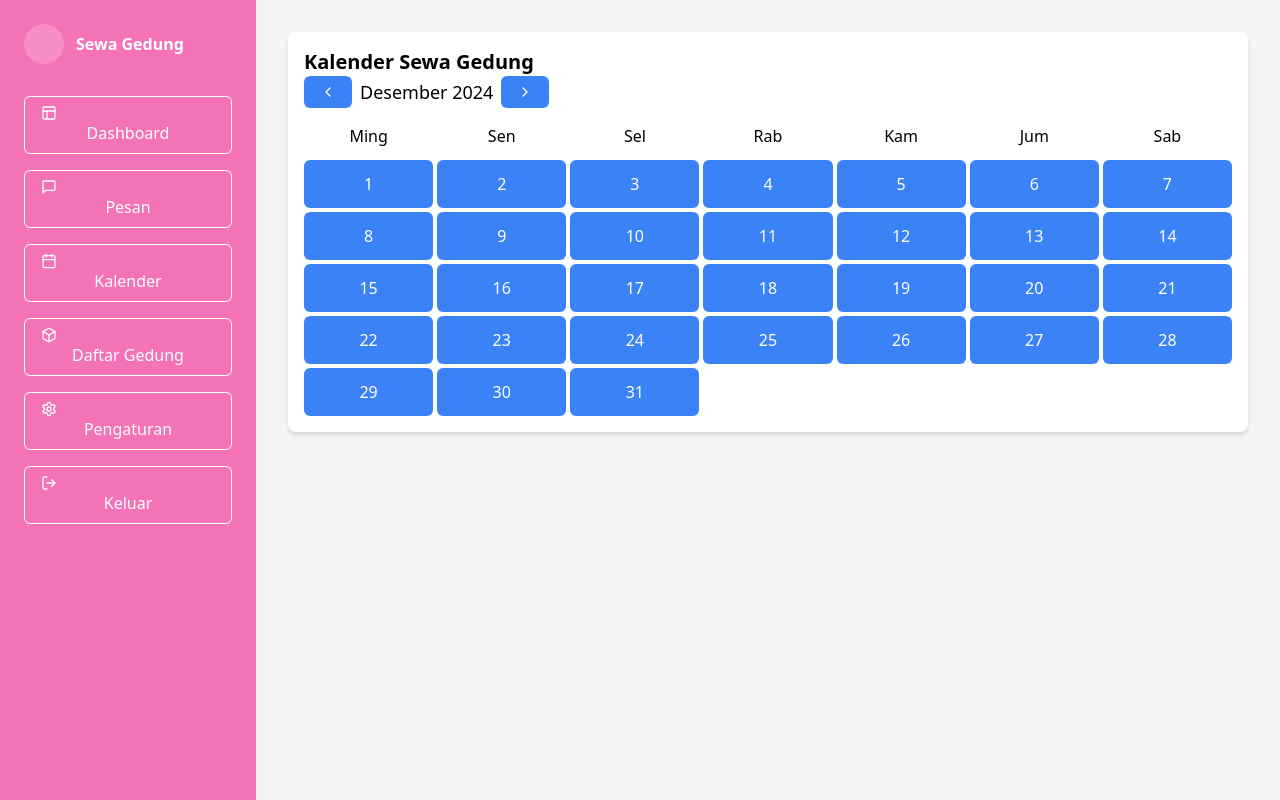
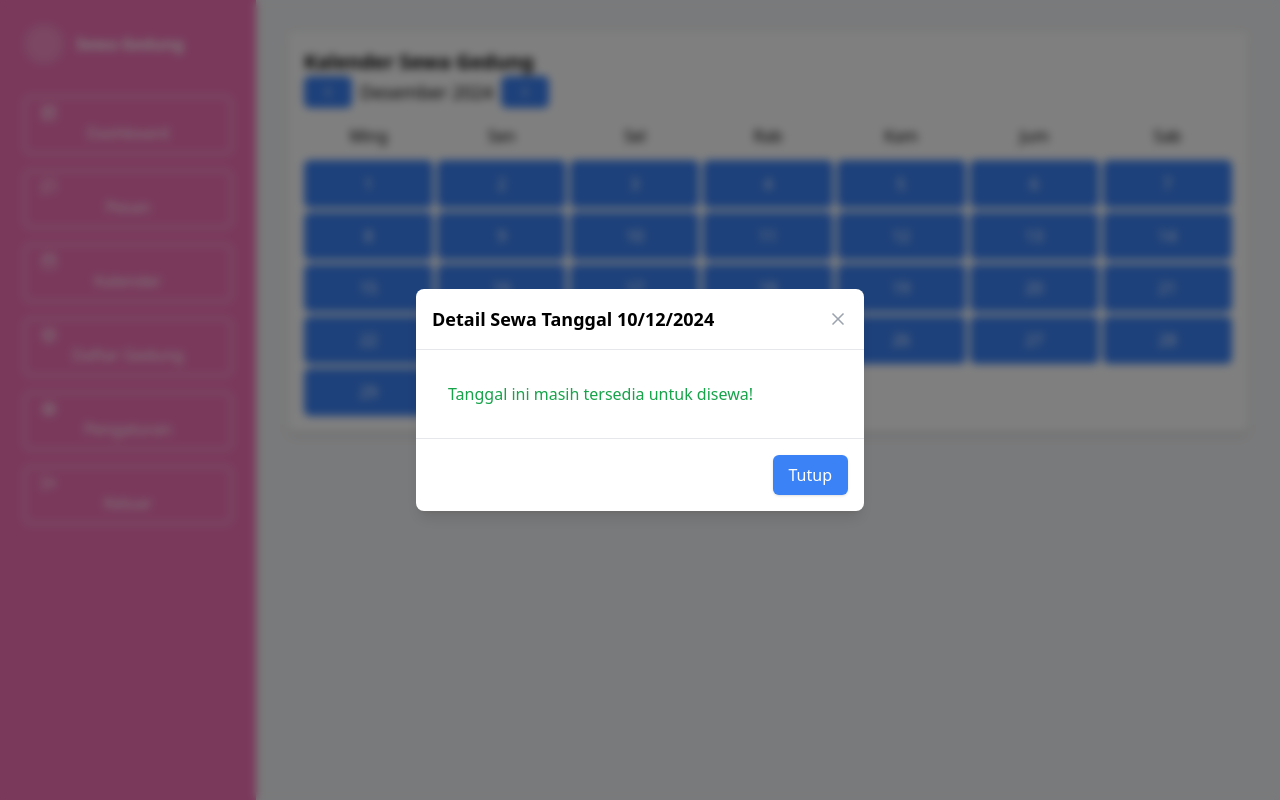
Before and after one commit to lzrada/ProjectUadApi-eventManagement, a Next.js app: page /dashboard in a window 1280 px wide. Both pictures are taken after a click on the button "10". Built offline with nearby package versions, Linux system fonts and the light colour scheme.

Commit message:
dashboard beta

```diff
--- a/package.json
+++ b/package.json
@@ -20,7 +20,9 @@
     "react-dom": "^18.3.1"
   },
   "devDependencies": {
+    "@types/react": "18.3.13",
     "postcss": "^8",
-    "tailwindcss": "^3.4.1"
+    "tailwindcss": "^3.4.1",
+    "typescript": "5.7.2"
   }
 }
--- a/src/app/dashboard/components/dashboardsewagedung.js
+++ b/src/app/dashboard/components/dashboardsewagedung.js
@@ -1,43 +1,37 @@
 "use client";
 
-import React, { useState } from 'react';
-import { Card, CardHeader, CardTitle, CardContent } from './ui/card';
-import { Button } from './ui/button';
-import {
-  Calendar,
-  ChevronLeft,
-  ChevronRight,
-  LogOut,
-  Settings,
-  Calendar as CalendarIcon,
-  MessageSquare,
-  Layout,
-  Box
-} from 'lucide-react';
+import React, { useState } from "react";
+import { Card, CardHeader, CardTitle, CardContent } from "./ui/card";
+import { Button } from "./ui/button";
+import { Modal } from "./ui/Modal"; // Pastikan Anda memiliki komponen modal ini
+import { Calendar, ChevronLeft, ChevronRight, LogOut, Settings, Calendar as CalendarIcon, MessageSquare, Layout, Box } from "lucide-react";
 
 const DashboardSewaGedung = () => {
   const [bulanIni, setBulanIni] = useState(new Date());
+  const [modalInfo, setModalInfo] = useState({ open: false, tanggal: null });
 
-  // Data contoh gedung yang sudah disewa
   const tanggalTersewa = [
     {
       tanggal: "2024-12-10",
       namaPenyewa: "PT. ABC",
       durasi: 1,
-      harga: 5000000
+      harga: 5000000,
+      jamTersewa: ["09:00", "13:00"],
     },
     {
       tanggal: "2024-12-15",
       namaPenyewa: "PT. XYZ",
       durasi: 2,
-      harga: 10000000
+      harga: 10000000,
+      jamTersewa: ["10:00", "14:00", "16:00"],
     },
     {
       tanggal: "2024-12-20",
       namaPenyewa: "CV. DEF",
       durasi: 1,
-      harga: 5000000
-    }
+      harga: 5000000,
+      jamTersewa: ["08:00", "12:00"],
+    },
   ];
 
   const jumlahHariDalamBulan = (tanggal) => {
@@ -49,28 +43,17 @@ const DashboardSewaGedung = () => {
   };
 
   const sudahDisewa = (tanggal) => {
-  const tanggalString = tanggal.toLocaleDateString('id-ID', { year: 'numeric', month: '2-digit', day: '2-digit' });
-  return tanggalTersewa.some(sewa => sewa.tanggal === tanggalString);
-};
+    const tanggalString = tanggal.toLocaleDateString("id-ID", { year: "numeric", month: "2-digit", day: "2-digit" });
+    return tanggalTersewa.some((sewa) => sewa.tanggal === tanggalString);
+  };
 
-const getInfoSewa = (tanggal) => {
-  const tanggalString = tanggal.toLocaleDateString('id-ID', { year: 'numeric', month: '2-digit', day: '2-digit' });
-  return tanggalTersewa.find(sewa => sewa.tanggal === tanggalString);
-};
-
+  const getInfoSewa = (tanggal) => {
+    const tanggalString = tanggal.toLocaleDateString("id-ID", { year: "numeric", month: "2-digit", day: "2-digit" });
+    return tanggalTersewa.find((sewa) => sewa.tanggal === tanggalString);
+  };
 
   const handleKlikTanggal = (tanggal) => {
-    const infoSewa = getInfoSewa(tanggal);
-    if (infoSewa) {
-      alert(`
-        Tanggal: ${infoSewa.tanggal}
-        Penyewa: ${infoSewa.namaPenyewa}
-        Durasi: ${infoSewa.durasi} hari
-        Harga: Rp ${infoSewa.harga.toLocaleString('id-ID')}
-      `);
-    } else {
-      alert(`Tanggal ${tanggal.toLocaleDateString('id-ID')} tersedia untuk disewa`);
-    }
+    setModalInfo({ open: true, tanggal });
   };
 
   const bulanBerikutnya = () => {
@@ -82,12 +65,12 @@ const getInfoSewa = (tanggal) => {
   };
 
   const menuItems = [
-    { icon: Layout, text: 'Dashboard' },
-    { icon: MessageSquare, text: 'Pesan' },
-    { icon: CalendarIcon, text: 'Kalender' },
-    { icon: Box, text: 'Daftar Gedung' },
-    { icon: Settings, text: 'Pengaturan' },
-    { icon: LogOut, text: 'Keluar' }
+    { icon: Layout, text: "Dashboard" },
+    { icon: MessageSquare, text: "Pesan" },
+    { icon: CalendarIcon, text: "Kalender" },
+    { icon: Box, text: "Daftar Gedung" },
+    { icon: Settings, text: "Pengaturan" },
+    { icon: LogOut, text: "Keluar" },
   ];
 
   return (
@@ -101,11 +84,7 @@ const getInfoSewa = (tanggal) => {
 
         <nav className="space-y-4">
           {menuItems.map((item, index) => (
-            <Button
-              key={index}
-              variant="ghost"
-              className="w-full justify-start text-white hover:bg-pink-500"
-            >
+            <Button key={index} variant="ghost" className="w-full justify-start text-white hover:bg-pink-500">
               <item.icon className="mr-2 h-4 w-4" />
               {item.text}
             </Button>
@@ -122,9 +101,7 @@ const getInfoSewa = (tanggal) => {
               <Button variant="outline" size="icon" onClick={bulanSebelumnya}>
                 <ChevronLeft className="h-4 w-4" />
               </Button>
-              <span className="font-medium">
-                {bulanIni.toLocaleDateString('id-ID', { month: 'long', year: 'numeric' })}
-              </span>
+              <span className="font-medium">{bulanIni.toLocaleDateString("id-ID", { month: "long", year: "numeric" })}</span>
               <Button variant="outline" size="icon" onClick={bulanBerikutnya}>
                 <ChevronRight className="h-4 w-4" />
               </Button>
@@ -132,7 +109,7 @@ const getInfoSewa = (tanggal) => {
           </CardHeader>
           <CardContent>
             <div className="grid grid-cols-7 gap-1">
-              {['Ming', 'Sen', 'Sel', 'Rab', 'Kam', 'Jum', 'Sab'].map((hari) => (
+              {["Ming", "Sen", "Sel", "Rab", "Kam", "Jum", "Sab"].map((hari) => (
                 <div key={hari} className="text-center font-medium p-2">
                   {hari}
                 </div>
@@ -147,17 +124,7 @@ const getInfoSewa = (tanggal) => {
                 const tersewa = sudahDisewa(tanggal);
 
                 return (
-                  <Button
-                    key={index}
-                    variant="outline"
-                    className={`h-12 ${
-                      tersewa
-                        ? 'bg-gray-200 hover:bg-gray-300 cursor-not-allowed'
-                        : 'bg-blue-100 hover:bg-blue-200'
-                    }`}
-                    disabled={tersewa}
-                    onClick={() => handleKlikTanggal(tanggal)}
-                  >
+                  <Button key={index} variant="outline" className={`h-12 ${tersewa ? "bg-gray-200 hover:bg-gray-300 cursor-not-allowed" : "bg-blue-100 hover:bg-blue-200"}`} disabled={tersewa} onClick={() => handleKlikTanggal(tanggal)}>
                     {index + 1}
                   </Button>
                 );
@@ -166,6 +133,26 @@ const getInfoSewa = (tanggal) => {
           </CardContent>
         </Card>
       </div>
+
+      {/* Modal */}
+      {modalInfo.open && (
+        <Modal title={`Detail Sewa Tanggal ${modalInfo.tanggal?.toLocaleDateString("id-ID")}`} onClose={() => setModalInfo({ open: false, tanggal: null })}>
+          <div className="p-4">
+            {sudahDisewa(modalInfo.tanggal) ? (
+              <div>
+                <p className="text-lg font-medium mb-4">Jam yang sudah tersewa:</p>
+                <ul className="list-disc pl-6">
+                  {getInfoSewa(modalInfo.tanggal).jamTersewa.map((jam, index) => (
+                    <li key={index}>{jam}</li>
+                  ))}
+                </ul>
+              </div>
+            ) : (
+              <p className="text-green-600 font-medium">Tanggal ini masih tersedia untuk disewa!</p>
+            )}
+          </div>
+        </Modal>
+      )}
     </div>
   );
 };
--- /dev/null
+++ b/src/app/dashboard/components/ui/Modal.js
@@ -0,0 +1,27 @@
+import React from "react";
+import { X } from "lucide-react";
+
+export const Modal = ({ title, children, onClose }) => {
+  return (
+    <div className="fixed inset-0 z-50 flex items-center justify-center bg-black/50 backdrop-blur-sm">
+      <div className="bg-white rounded-lg shadow-lg w-11/12 max-w-md">
+        {/* Header */}
+        <div className="flex items-center justify-between p-4 border-b border-gray-200">
+          <h2 className="text-lg font-semibold">{title}</h2>
+          <button onClick={onClose} className="text-gray-400 hover:text-gray-600 transition">
+            <X className="h-5 w-5" />
+          </button>
+        </div>
+        {/* Content */}
+        <div className="p-4">{children}</div>
+        {/* Footer */}
+        <div className="flex justify-end p-4 border-t border-gray-200">
+          <button onClick={onClose} className="px-4 py-2 bg-blue-500 text-white rounded-md shadow hover:bg-blue-600 transition">
+            Tutup
+          </button>
+        </div>
+      </div>
+    </div>
+  );
+};
+export default Modal;
```
Also changed, not shown: tsconfig.json (added, +35 -0 lines), 1 other file (tests, documents, lock files or other folders).
